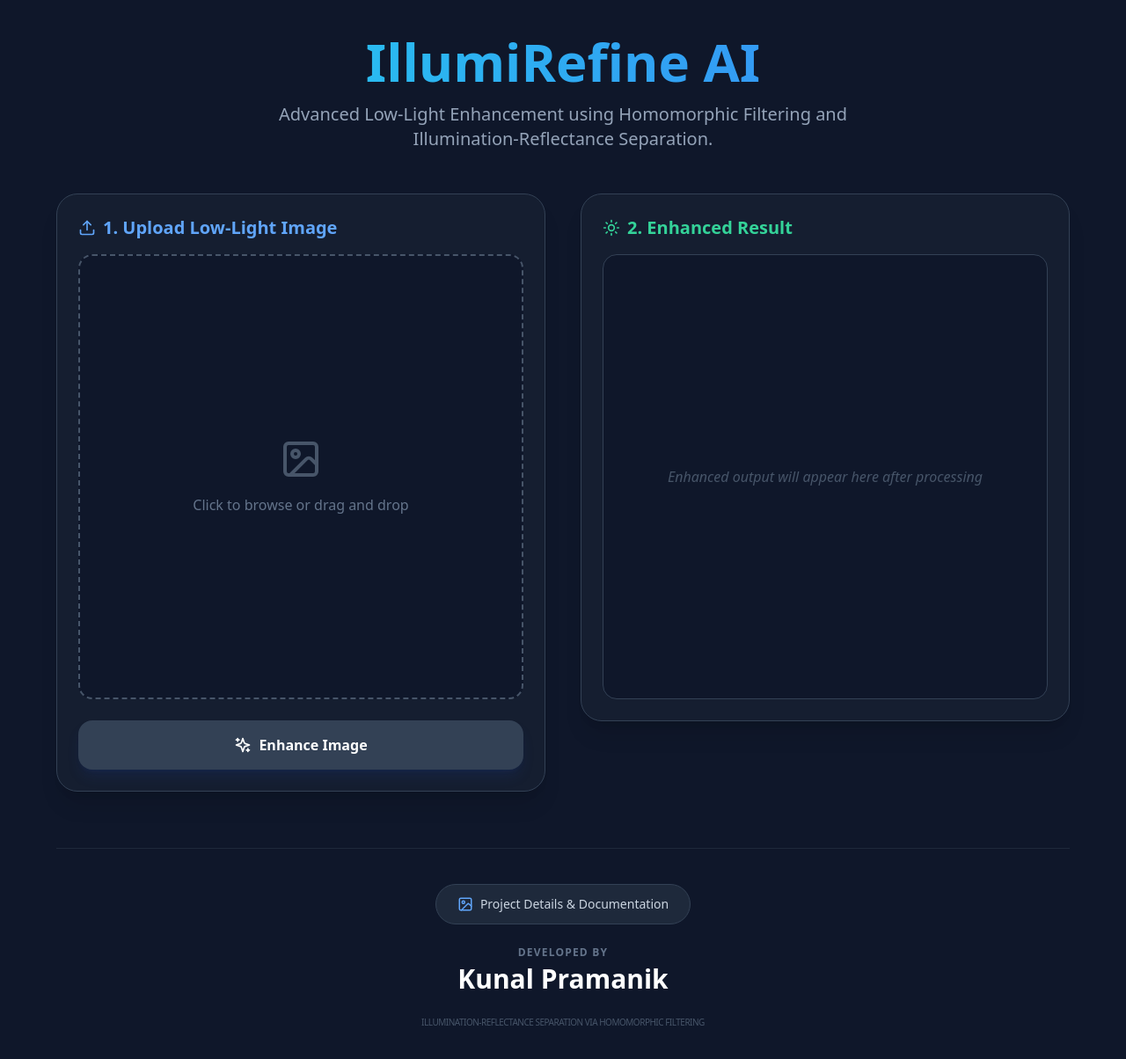
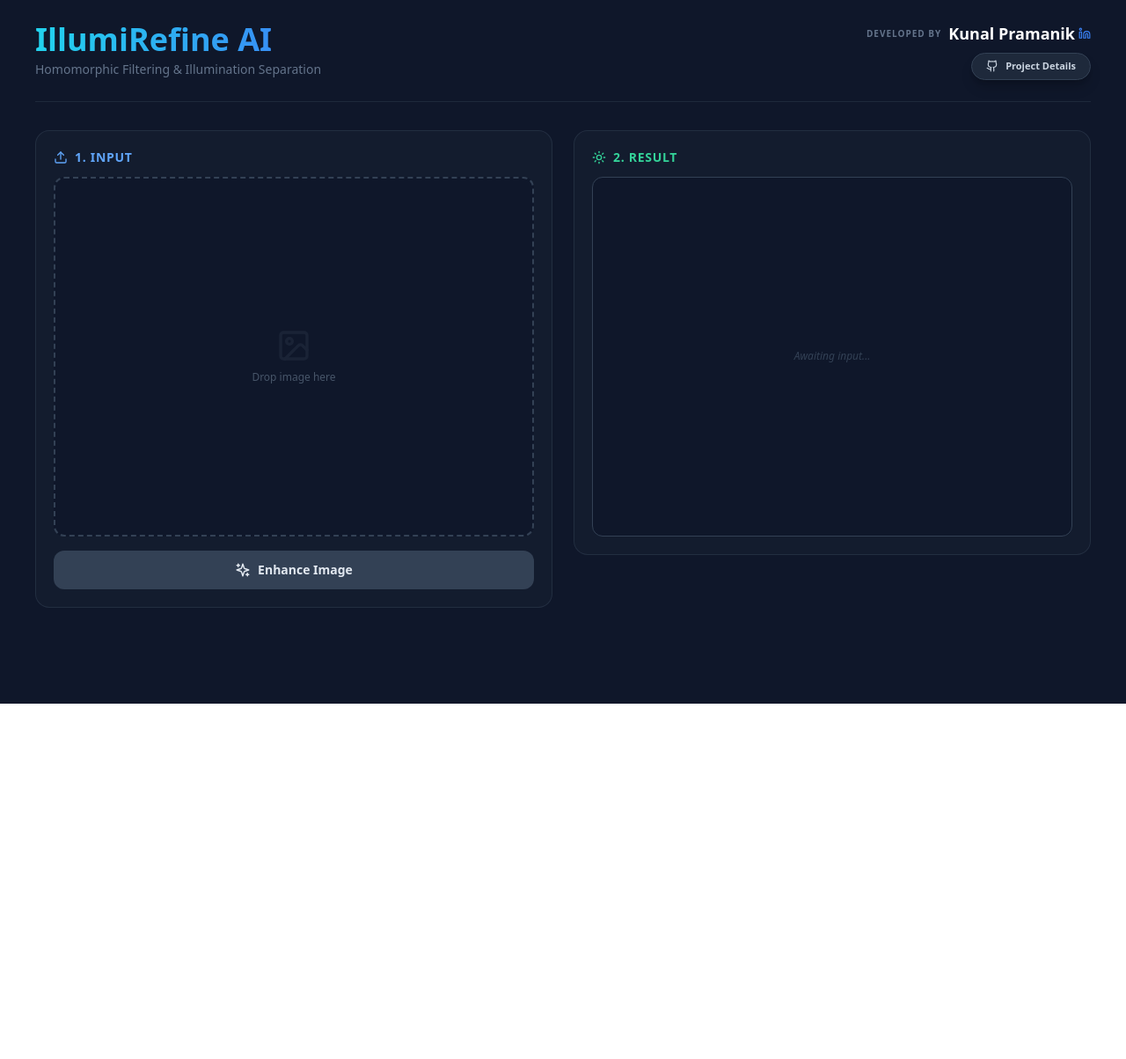
Before and after one commit to Kunal-Pramanik/IllumiRefine-AI, a React (Create React App) app in the folder frontend/: page / in a window 1280 px wide. Shown: the top 1204 px of the page at 88% size. After the commit the page ends 800 px from the top, so only its background shows below. Built offline with nearby package versions, Linux system fonts and the light colour scheme.

Commit message:
Add social media icons and refactor layout

```diff
--- a/frontend/src/App.js
+++ b/frontend/src/App.js
@@ -1,8 +1,7 @@
 import React, { useState } from 'react';
 import axios from 'axios';
-import { Upload, Sun, Sparkles, Loader2, Download, Image as ImageIcon } from 'lucide-react';
+import { Upload, Sun, Sparkles, Loader2, Download, Image as ImageIcon, Github, Linkedin } from 'lucide-react';
 
-// Your specific Hugging Face Space URL
 const API_URL = "https://pramanikkunal65-low-light-enhancer.hf.space/enhance";
 
 function App() {
@@ -23,144 +22,102 @@ function App() {
   const processImage = async () => {
     if (!selectedFile) return;
     setLoading(true);
-
     const formData = new FormData();
     formData.append('file', selectedFile);
-
     try {
-      const response = await axios.post(API_URL, formData, {
-        responseType: 'blob',
-      });
-      const outputUrl = URL.createObjectURL(response.data);
-      setResult(outputUrl);
+      const response = await axios.post(API_URL, formData, { responseType: 'blob' });
+      setResult(URL.createObjectURL(response.data));
     } catch (err) {
-      console.error("Error:", err);
-      alert("Failed to process image. Ensure the Hugging Face Space is 'Running'.");
+      alert("Error: Ensure backend is running.");
     } finally {
       setLoading(false);
     }
   };
 
   return (
-    <div className="min-h-screen bg-[#0f172a] text-slate-200 font-sans p-4 md:p-10">
-      {/* Header Section */}
-      <div className="max-w-6xl mx-auto text-center mb-12">
-        <h1 className="text-4xl md:text-6xl font-extrabold bg-gradient-to-r from-cyan-400 to-blue-500 bg-clip-text text-transparent mb-4">
+    <div className="min-h-screen bg-[#0f172a] text-slate-200 font-sans p-4 md:px-10 md:py-6">
+
+      {/* Top Header & Navbar */}
+      <header className="max-w-7xl mx-auto flex flex-col md:flex-row justify-between items-center mb-8 gap-4 border-b border-slate-800 pb-6">
+        <div className="text-center md:text-left">
+          <h1 className="text-3xl md:text-4xl font-black bg-gradient-to-r from-cyan-400 to-blue-500 bg-clip-text text-transparent">
             IllumiRefine AI
           </h1>
-        <p className="text-slate-400 text-lg md:text-xl max-w-2xl mx-auto">
-          Advanced Low-Light Enhancement using Homomorphic Filtering and Illumination-Reflectance Separation.
+          <p className="text-slate-500 text-xs md:text-sm font-medium mt-1">
+            Homomorphic Filtering & Illumination Separation
           </p>
         </div>
 
-      {/* Main Interaction Area */}
-      <div className="max-w-6xl mx-auto grid grid-cols-1 lg:grid-cols-2 gap-10">
+        {/* Branding & Links - Top Right */}
+        <div className="flex flex-col items-center md:items-end gap-2">
+          <a
+            href="https://www.linkedin.com/in/kunal-pramanik-5aa131267"
+            target="_blank" rel="noopener noreferrer"
+            className="group flex items-center gap-2"
+          >
+            <span className="text-slate-500 text-[10px] uppercase tracking-widest font-bold group-hover:text-blue-400">Developed by</span>
+            <span className="text-lg font-bold text-white group-hover:text-blue-400 transition-colors flex items-center gap-1">
+              Kunal Pramanik <Linkedin size={14} className="text-blue-500" />
+            </span>
+          </a>
+          <a
+            href="https://github.com/Kunal-Pramanik/IllumiRefine-AI.git"
+            target="_blank" rel="noopener noreferrer"
+            className="flex items-center gap-2 px-4 py-1.5 bg-slate-800 hover:bg-slate-700 border border-slate-700 rounded-full text-[11px] font-bold text-slate-300 transition-all shadow-lg shadow-black/20"
+          >
+            <Github size={14} /> Project Details
+          </a>
+        </div>
+      </header>
 
-        {/* Left Column: Input */}
-        <div className="flex flex-col gap-6">
-          <div className="bg-slate-800/40 border border-slate-700 rounded-3xl p-6 shadow-xl">
-            <h2 className="text-xl font-semibold mb-4 flex items-center gap-2 text-blue-400">
-              <Upload size={20}/> 1. Upload Low-Light Image
+      {/* Main Content - Compact Grid */}
+      <main className="max-w-7xl mx-auto grid grid-cols-1 lg:grid-cols-2 gap-6 items-start">
+
+        {/* Input Box */}
+        <div className="bg-slate-800/30 border border-slate-700/50 rounded-2xl p-4 md:p-5">
+          <h2 className="text-sm font-bold mb-3 flex items-center gap-2 text-blue-400 uppercase tracking-wider">
+            <Upload size={16}/> 1. Input
           </h2>
-
-            <div className="relative group aspect-video md:aspect-square bg-slate-900 rounded-2xl border-2 border-dashed border-slate-600 hover:border-blue-500 transition-colors flex items-center justify-center overflow-hidden">
+          <div className="relative aspect-[4/3] bg-slate-900 rounded-xl border-2 border-dashed border-slate-700 hover:border-blue-500 transition-colors overflow-hidden">
             {preview ? (
               <img src={preview} alt="Preview" className="w-full h-full object-contain" />
             ) : (
-                <div className="text-center p-10">
-                  <ImageIcon className="mx-auto mb-4 text-slate-600" size={48} />
-                  <p className="text-slate-500">Click to browse or drag and drop</p>
+              <div className="h-full flex flex-col items-center justify-center text-slate-600">
+                <ImageIcon size={40} className="mb-2 opacity-20" />
+                <p className="text-xs">Drop image here</p>
               </div>
             )}
-              <input
-                type="file"
-                onChange={handleFileChange}
-                className="absolute inset-0 opacity-0 cursor-pointer"
-                accept="image/*"
-              />
+            <input type="file" onChange={handleFileChange} className="absolute inset-0 opacity-0 cursor-pointer" accept="image/*" />
           </div>
-
           <button
             onClick={processImage}
             disabled={!selectedFile || loading}
-              className="w-full mt-6 py-4 bg-blue-600 hover:bg-blue-500 disabled:bg-slate-700 disabled:cursor-not-allowed rounded-2xl font-bold text-white shadow-lg shadow-blue-900/20 transition-all flex items-center justify-center gap-2"
+            className="w-full mt-4 py-3 bg-blue-600 hover:bg-blue-500 disabled:bg-slate-700 rounded-xl font-bold text-sm transition-all flex items-center justify-center gap-2"
           >
-              {loading ? <Loader2 className="animate-spin" /> : <Sparkles size={20} />}
-              {loading ? "Applying Homomorphic Filter..." : "Enhance Image"}
+            {loading ? <Loader2 size={18} className="animate-spin" /> : <Sparkles size={18} />}
+            {loading ? "Enhancing..." : "Enhance Image"}
           </button>
         </div>
-        </div>
 
-        {/* Right Column: Result */}
-        <div className="flex flex-col gap-6">
-          <div className="bg-slate-800/40 border border-slate-700 rounded-3xl p-6 shadow-xl">
-            <h2 className="text-xl font-semibold mb-4 flex items-center gap-2 text-emerald-400">
-              <Sun size={20}/> 2. Enhanced Result
+        {/* Output Box */}
+        <div className="bg-slate-800/30 border border-slate-700/50 rounded-2xl p-4 md:p-5">
+          <h2 className="text-sm font-bold mb-3 flex items-center gap-2 text-emerald-400 uppercase tracking-wider">
+            <Sun size={16}/> 2. Result
           </h2>
-
-            <div className="aspect-video md:aspect-square bg-slate-900 rounded-2xl border border-slate-700 flex items-center justify-center overflow-hidden relative">
+          <div className="aspect-[4/3] bg-slate-900 rounded-xl border border-slate-700 flex items-center justify-center overflow-hidden">
             {result ? (
-                <img src={result} alt="Result" className="w-full h-full object-contain animate-in fade-in duration-700" />
+              <img src={result} alt="Result" className="w-full h-full object-contain" />
             ) : (
-                <div className="text-center">
-                  {loading ? (
-                    <div className="flex flex-col items-center gap-3">
-                      <div className="w-12 h-12 border-4 border-blue-500 border-t-transparent rounded-full animate-spin"></div>
-                      <p className="text-blue-400 font-medium animate-pulse">Processing Fourier Transform...</p>
-                    </div>
-                  ) : (
-                    <p className="text-slate-600 italic">Enhanced output will appear here after processing</p>
+              <p className="text-slate-700 text-xs italic">{loading ? "Filtering frequencies..." : "Awaiting input..."}</p>
             )}
           </div>
-              )}
-            </div>
-
           {result && (
-              <a
-                href={result}
-                download="enhanced_image.png"
-                className="w-full mt-6 py-4 bg-emerald-600 hover:bg-emerald-500 text-white text-center rounded-2xl font-bold shadow-lg shadow-emerald-900/20 transition-all flex items-center justify-center gap-2"
-              >
-                <Download size={20} /> Download Result
+            <a href={result} download="enhanced.png" className="w-full mt-4 py-3 bg-emerald-600/90 hover:bg-emerald-500 rounded-xl font-bold text-sm text-center flex items-center justify-center gap-2">
+              <Download size={18} /> Download
             </a>
           )}
         </div>
-        </div>
-      </div>
-
-      {/* Footer / Credits Section */}
-      <footer className="max-w-6xl mx-auto mt-16 text-center border-t border-slate-800 pt-10 pb-20">
-        <div className="flex flex-col items-center gap-6">
-
-          <a
-            href="https://github.com/Kunal-Pramanik/IllumiRefine-AI.git"
-            target="_blank"
-            rel="noopener noreferrer"
-            className="flex items-center gap-2 px-6 py-3 bg-slate-800 hover:bg-slate-700 border border-slate-700 rounded-full text-sm font-medium text-slate-300 transition-all transform hover:scale-105"
-          >
-            <ImageIcon size={18} className="text-blue-400" />
-            Project Details & Documentation
-          </a>
-
-          <div className="flex flex-col items-center gap-1">
-            <p className="text-slate-500 text-xs tracking-widest uppercase font-semibold">
-              Developed by
-            </p>
-            <a
-              href="https://www.linkedin.com/in/kunal-pramanik-5aa131267"
-              target="_blank"
-              rel="noopener noreferrer"
-              className="text-3xl font-black text-white hover:text-blue-400 transition-all duration-300 decoration-blue-500/30 underline-offset-8 hover:underline"
-            >
-              Kunal Pramanik
-            </a>
-          </div>
-
-          <p className="text-slate-600 text-[10px] uppercase tracking-tighter max-w-md">
-            Illumination-Reflectance Separation via Homomorphic Filtering
-          </p>
-        </div>
-      </footer>
+      </main>
     </div>
   );
 }
```
Lines whose indentation alone changed are shown as unchanged.
